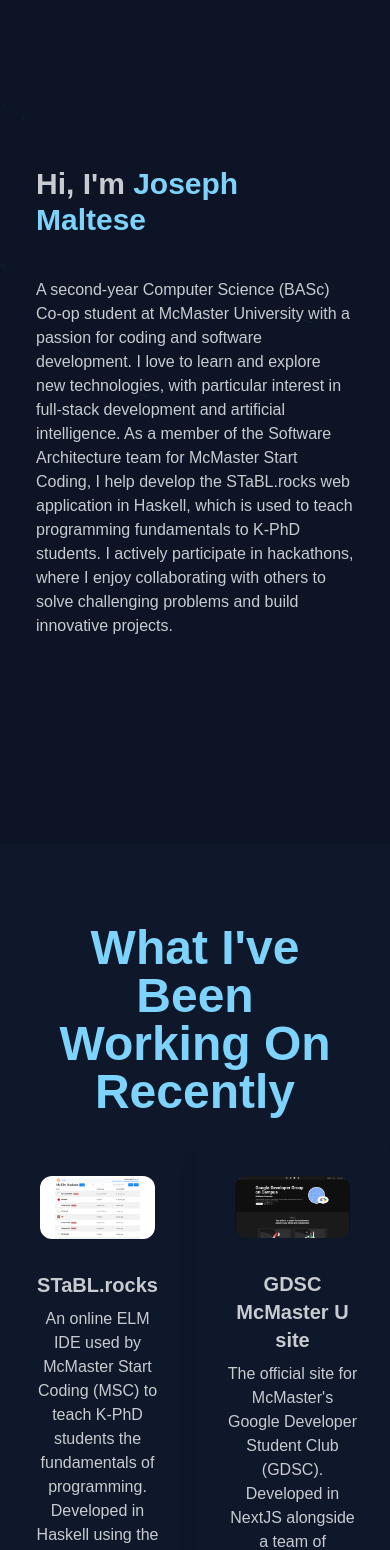
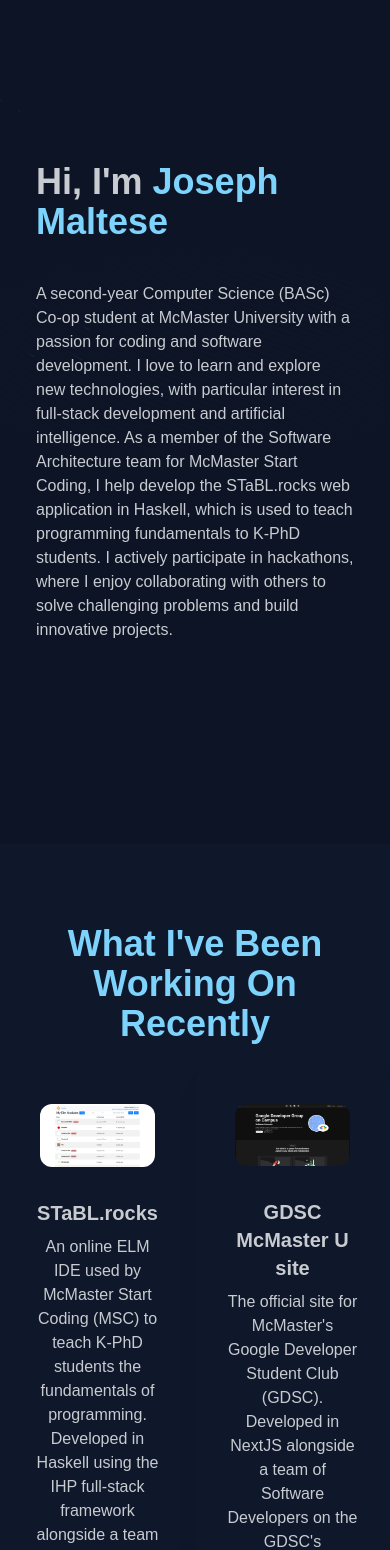
Before and after one commit to JosephMaltese/PortfolioSite, a Next.js app: page / in a window 390 px wide. Shown: the top 1550 px of the page. Built offline with nearby package versions, Linux system fonts and the light colour scheme.

Commit message:
More consistent titles

```diff
--- a/app/components/Contact.tsx
+++ b/app/components/Contact.tsx
@@ -4,8 +4,8 @@
 const Contact = () => {
   return (
     <div className="flex flex-col justify-center items-center" id="Contact">
-      <h2 className="text-sky-300 text-5xl font-bold mt-3 mb-6 text-center">Want To Get In Touch?</h2>
-      <p className="mb-2 p-8 text-start">I&apos;d love to hear from you! Whether you&apos;re interested in discussing exciting opportunities, collaborating on innovative projects, or just connecting to share ideas, feel free to reach out.</p>
+      <h2 className="text-sky-300 text-4xl sm:text-5xl font-bold mt-3 mb-6 text-center">Want To Get In Touch?</h2>
+      <p className="mb-2 p-8 text-start">I&apos;d love to hear from you! Feel free to reach out.</p>
       <a href="mailto:maltesj@mcmaster.ca" style={{ textDecoration: "none" }}>
         <ButtonsCard onClick={() => console.log('hey')}>
             <button className="relative inline-flex h-12 overflow-hidden rounded-full p-[1px] focus:outline-none focus:ring-2 focus:ring-slate-400 focus:ring-offset-2 focus:ring-offset-slate-50 m-2">
--- a/app/components/Experience.tsx
+++ b/app/components/Experience.tsx
@@ -6,7 +6,7 @@
   return (
     <div id="Experience">
       <div className="flex justify-center items-center">
-        <h2 className="text-sky-300 text-5xl font-bold mt-3">My Experience</h2>
+        <h2 className="text-sky-300 text-4xl sm:text-5xl font-bold mt-3">My Experience</h2>
       </div>
         <Timeline data={[
           {
--- a/app/components/LandingContent.tsx
+++ b/app/components/LandingContent.tsx
@@ -31,7 +31,7 @@
         <div className="hero bg-base-200 min-h-screen">
             <div className="hero-content">
               <div className='justify-center'>
-                <h1 className="text-3xl sm:text-5xl font-bold px-5">Hi, I&apos;m <span className="text-sky-300">Joseph Maltese</span></h1>
+                <h1 className="text-4xl sm:text-5xl font-bold px-5">Hi, I&apos;m <span className="text-sky-300">Joseph Maltese</span></h1>
                 <p className="py-10 px-5">
                   A second-year Computer Science (BASc) Co-op student at McMaster University with a passion for coding and software development. I love to learn and explore new technologies, with particular
                   interest in full-stack development and artificial intelligence. As a member of the Software Architecture team for McMaster
--- a/app/components/Projects.tsx
+++ b/app/components/Projects.tsx
@@ -5,7 +5,7 @@
   return (
     <div className="mb-32" id="projects">
         <div className="flex justify-center">
-            <h2 className="text-sky-300 text-5xl font-bold mt-20 text-center max-w-[80%]">What I&apos;ve Been Working On Recently</h2>
+            <h2 className="text-sky-300 text-4xl sm:text-5xl font-bold mt-20 text-center max-w-[80%]">What I&apos;ve Been Working On Recently</h2>
         </div>
 
         <div>
--- a/app/components/Technologies.tsx
+++ b/app/components/Technologies.tsx
@@ -10,7 +10,7 @@
   const itemList : Item[] = [{name: "Python", imageName: "pythonLogo3.png"}, {name: "Node.js", imageName: "nodejsLogo.png"}, {name: "Haskell", imageName: "Haskell.png"}, {name: "C", imageName: "c.svg"}, {name: "React", imageName: "reactLogo.png"}, {name: "Express", imageName: "express-js.png"}, {name: "MongoDB", imageName: "mongodbLogo.png"}, {name: "SQL", imageName: "sqlLogo.svg"}, {name: "C#", imageName: "cSharpLogo3.png"}, {name: "JavaScriopt", imageName: "jsLogo.png"}, {name: "TypeScript", imageName: "typescriptLogo2.svg"}, {name: "Java", imageName: "javalogo4.png"}, {name: "JUnit", imageName: "junitLogo.png"}, {name: "Tailwind", imageName: "tailwindLogo3.svg"}, {name: "HTML5", imageName: "htmlLogo3.png"}, {name: "NextJS", imageName: "nextLogo.svg"}]
   return (
     <div id="Technologies" className="flex flex-col items-center justify-center mb-32 mt-16">
-      <h2 className="text-sky-300 text-5xl font-bold mt-3 mb-10">My Tech Stack</h2>
+      <h2 className="text-sky-300 text-4xl sm:text-5xl font-bold mt-3 mb-10">My Tech Stack</h2>
       <InfiniteMovingCards items={itemList} speed="fast"/>
     </div>
   )
```
